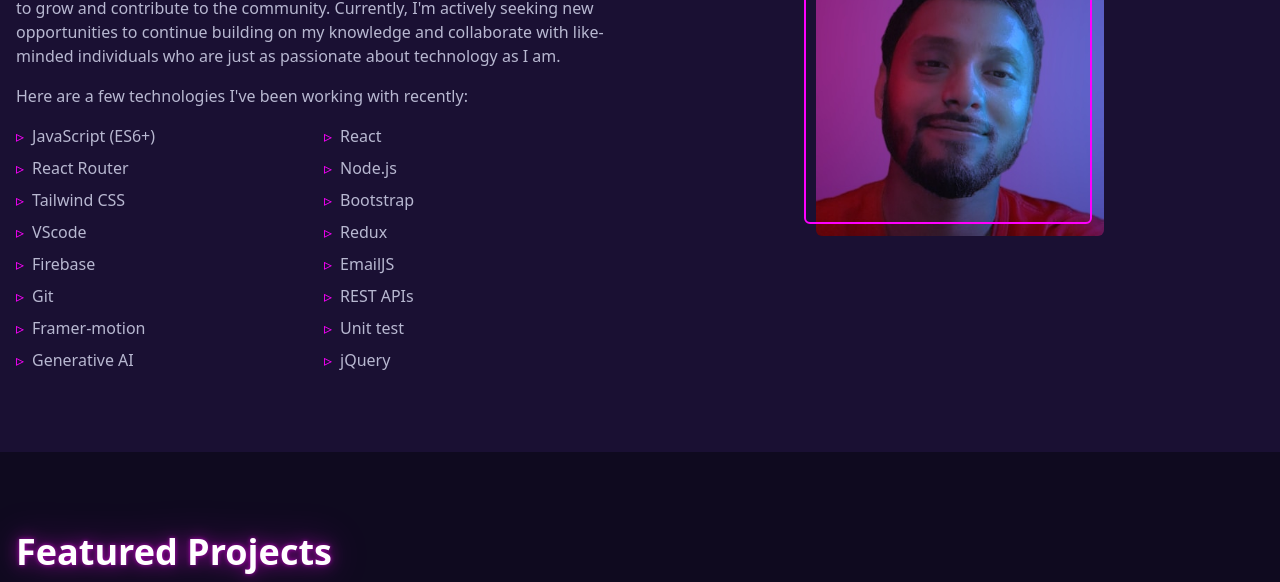
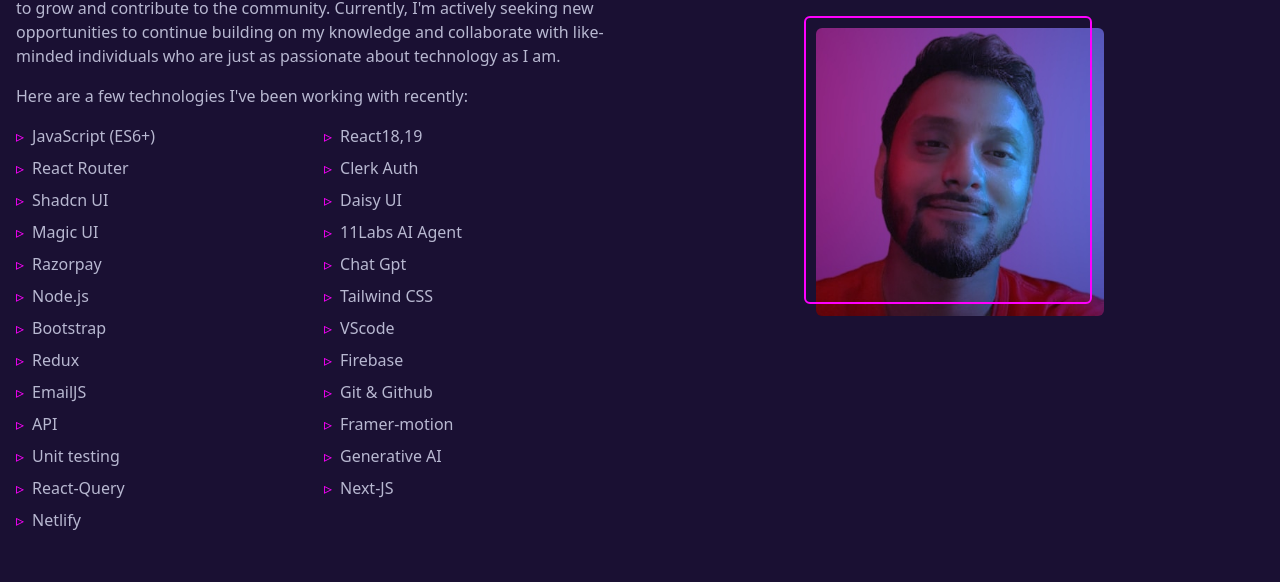
Before and after one commit to trustN12/My-Portfolio-2025, a React (Vite) app: page / in a window 1280 px wide. Shown: the part 1140-1722 px from the top of the page. Built offline with nearby package versions, Linux system fonts and the light colour scheme.

Commit message:
Update About.jsx

```diff
--- a/src/components/About.jsx
+++ b/src/components/About.jsx
@@ -3,8 +3,15 @@ import { motion } from "framer-motion";
 const About = () => {
   const skills = [
     "JavaScript (ES6+)",
-    "React",
+    "React18,19",
     "React Router",
+    "Clerk Auth",
+    "Shadcn UI",
+    "Daisy UI",
+    "Magic UI",
+    "11Labs AI Agent",
+    "Razorpay",
+    "Chat Gpt",
     "Node.js",
     "Tailwind CSS",
     "Bootstrap",
@@ -12,12 +19,14 @@ const About = () => {
     "Redux",
     "Firebase",
     "EmailJS",
-    "Git",
-    "REST APIs",
+    "Git & Github",
+    "API",
     "Framer-motion",
-    "Unit test",
+    "Unit testing",
     "Generative AI",
-    "jQuery",
+    "React-Query",
+    "Next-JS",
+    "Netlify",
 
   ];
 
```
